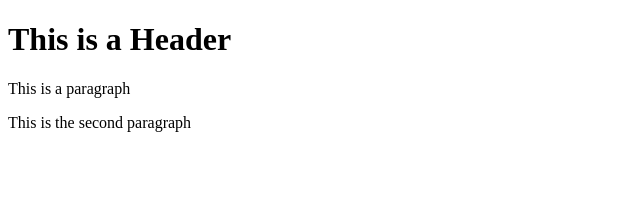
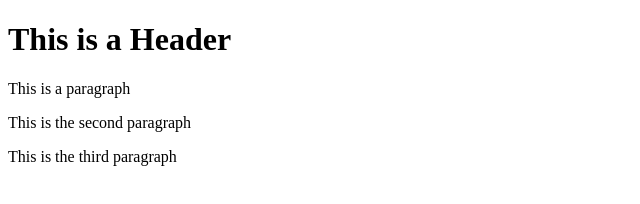
Before and after one commit to antonParayno/git-test, a website: page index.html in a window 1280 px wide. Shown: the whole page, without its empty margins (0-640 px from the left). Drawn offline with Linux system fonts and the light colour scheme.

Commit message:
fourth commit

```diff
--- a/index.html
+++ b/index.html
@@ -5,5 +5,6 @@
 		<h1>This is a Header</h1>
 		<p>This is a paragraph</p>
 		<p>This is the second paragraph</p>
+		<p>This is the third paragraph</p>
 	</body>
 </html>
```
Also changed, not shown: package.json (added, +24 -0 lines), 1 other file.
